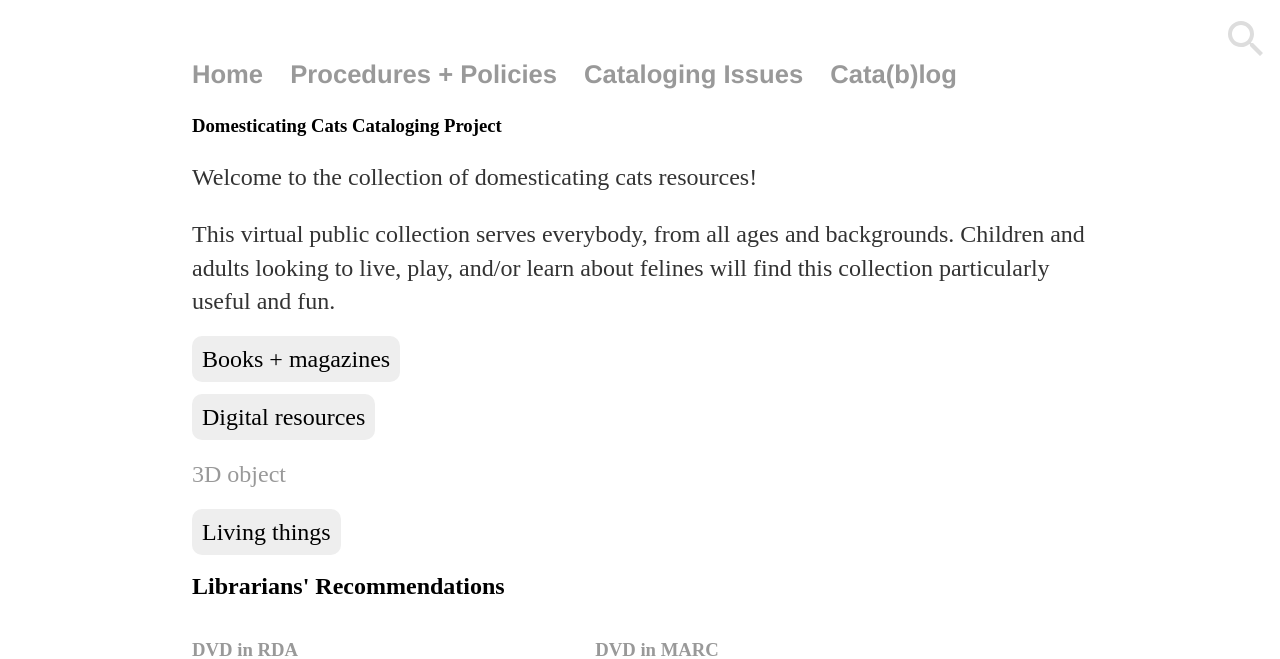
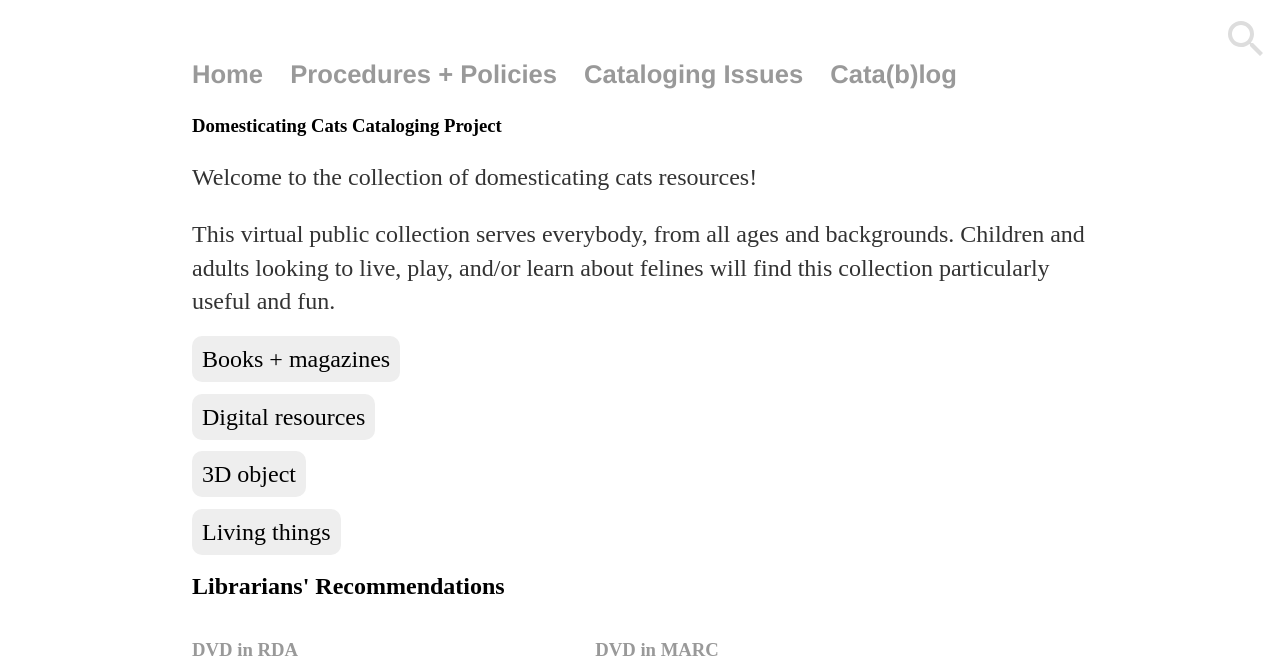
Before and after one commit to cat-alog/cat-alog.github.io, a Jekyll site: the page built from index.html, in a window 1280 px wide. Shown: the top 659 px of the page. Built offline with Jekyll 4.4.1, drawn with Linux system fonts in a browser that asks for light colours; grey boxes are pictures that could not be loaded.

Commit message:
fix dwnld-btn on homepage

```diff
--- a/index.html
+++ b/index.html
@@ -10,7 +10,7 @@ title: Domesticating Cats Collection
 	</p>
 	<p><a class="dwnld-btn" href="">Books + magazines</a></p>
 	<p><a class="dwnld-btn" href="">Digital resources</a></p>
-	<p><a class="dwnlod-btn" href="">3D object</a></p>
+	<p><a class="dwnld-btn" href="">3D object</a></p>
 	<p><a class="dwnld-btn" href="">Living things</a></p>
 	<h2>Librarians' Recommendations</h2>
 	<!-- feature 4 blog most recent blog posts onto homepage -->
```
